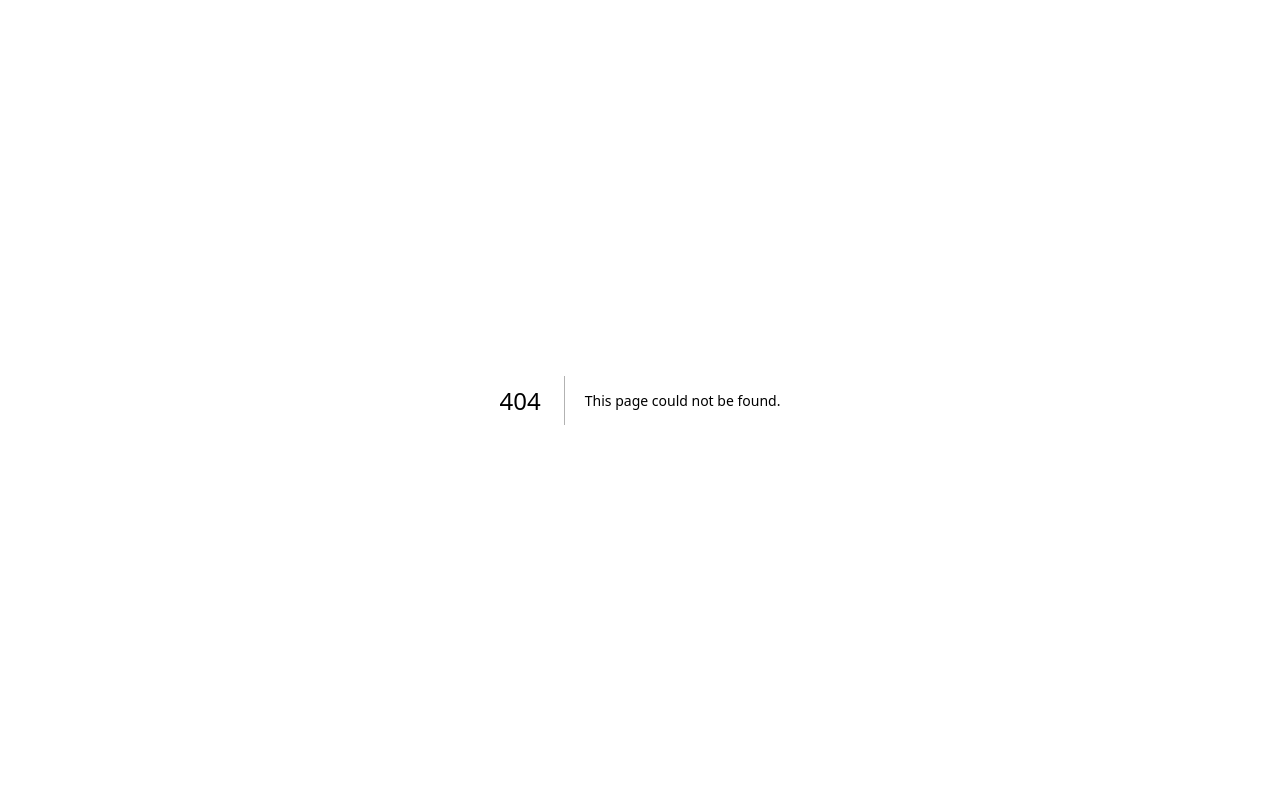
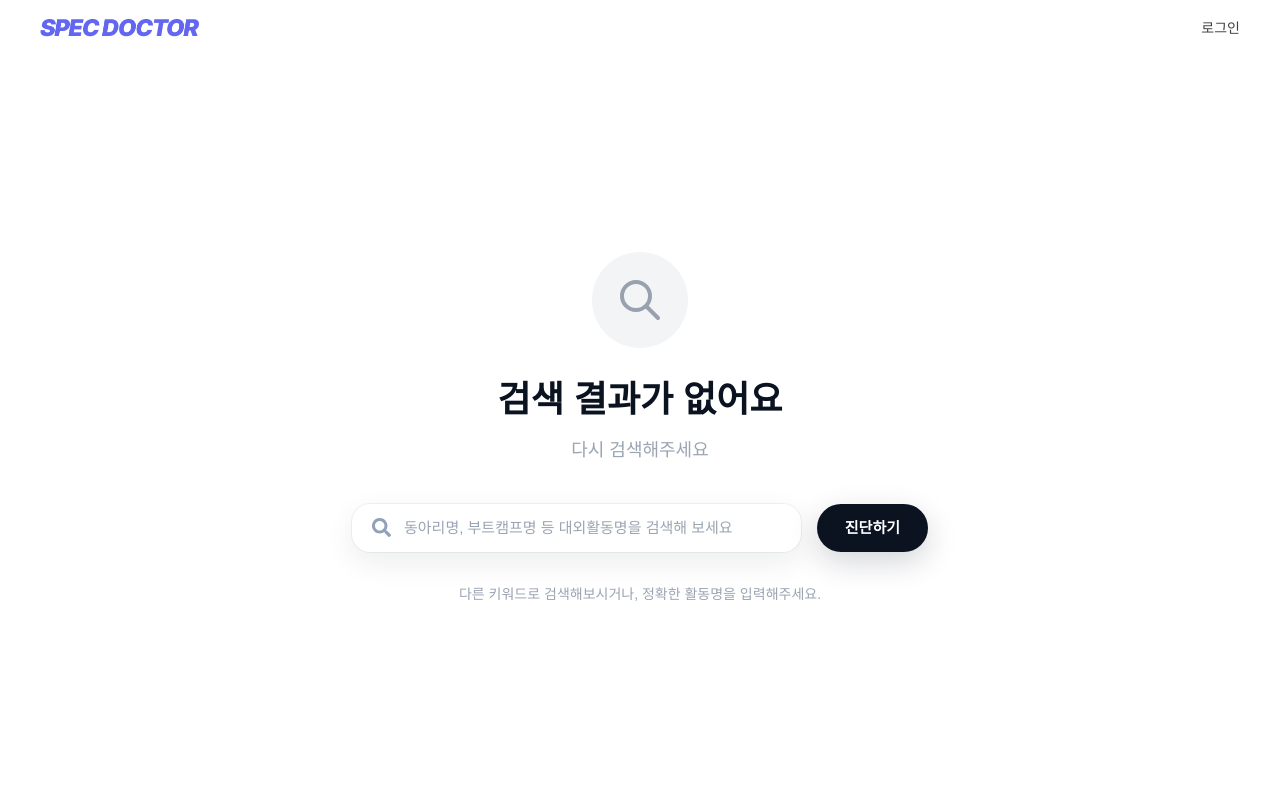
Before and after one commit to GDGoC-ONE-WAVE-Team-1/SpecDoctor-FE, a Next.js app: page /no-result in a window 1280 px wide. Before the commit this address had no page. Shown: the top 800 px of the page. Built offline with nearby package versions, Linux system fonts and the light colour scheme.

Commit message:
feat: add activity detail

```diff
--- /dev/null
+++ b/app/activity/[id]/page.tsx
@@ -0,0 +1,61 @@
+"use client";
+
+import { useParams } from "next/navigation";
+import { useEffect, useState } from "react";
+import Header from "@/app/components/header";
+
+export default function ActivityDetailPage() {
+  const params = useParams();
+  const activityId = params.id as string;
+  const [activityData, setActivityData] = useState<any>(null);
+
+  useEffect(() => {
+    // 세션 스토리지에서 검색 결과 데이터 가져오기
+    const storedData = sessionStorage.getItem('activityResult');
+    if (storedData) {
+      try {
+        const parsedData = JSON.parse(storedData);
+        setActivityData(parsedData);
+      } catch (error) {
+        console.error('Failed to parse activity data:', error);
+      }
+    }
+  }, []);
+
+  return (
+    <main className="min-h-screen bg-white">
+      <div className="min-h-screen bg-white flex flex-col">
+        {/* 헤더 */}
+        <header className="w-full">
+          <Header />
+        </header>
+
+        {/* 메인 컨텐츠 */}
+        <div className="flex-1 px-6 py-8">
+          <div className="max-w-7xl mx-auto">
+            <h1 className="text-3xl font-bold text-[#0B1220] mb-4">
+              활동 상세 페이지
+            </h1>
+            <p className="text-lg text-[#9AA4B2] mb-4">
+              Activity ID: {activityId}
+            </p>
+
+            {/* 검색 결과 데이터 표시 */}
+            {activityData && (
+              <div className="mt-4 p-4 bg-gray-50 rounded-lg">
+                <h2 className="text-xl font-semibold text-[#0B1220] mb-2">
+                  검색 결과 데이터:
+                </h2>
+                <pre className="text-sm text-[#9AA4B2] overflow-auto">
+                  {JSON.stringify(activityData, null, 2)}
+                </pre>
+              </div>
+            )}
+
+            {/* TODO: 여기에 활동 상세 정보를 표시하는 컴포넌트들을 추가하세요 */}
+          </div>
+        </div>
+      </div>
+    </main>
+  );
+}
--- a/app/components/SearchInput.tsx
+++ b/app/components/SearchInput.tsx
@@ -1,21 +1,112 @@
+"use client";
+
 import Image from "next/image";
+import { useState } from "react";
+import { useRouter } from "next/navigation";
+import { api } from "@/lib/apiClient";
+
+interface SearchRequest {
+  activityName: string;
+}
+
+interface SearchResponse {
+  isValid: boolean;
+  result: any;
+}
 
 export default function SearchInput() {
-    return (
+  const router = useRouter();
+  const [searchQuery, setSearchQuery] = useState("");
+  const [isLoading, setIsLoading] = useState(false);
+  const [error, setError] = useState<string | null>(null);
+
+  const handleSearch = async () => {
+    if (!searchQuery.trim()) {
+      setError("검색어를 입력해주세요.");
+      return;
+    }
+
+    setIsLoading(true);
+    setError(null);
+
+    try {
+      const response = await api.get<SearchResponse>(
+        `/api/v1/activity/search?activityName=${searchQuery.trim()}`,
+      );
+
+      if (response.result) {
+        // 검색 결과의 result 전체를 세션 스토리지에 저장
+        sessionStorage.setItem('activityResult', JSON.stringify(response.result));
+
+        // 검색 결과의 result를 사용해서 결과 페이지로 이동
+        const activityName = response.result.name;
+        router.push(`/activity/${activityName}`);
+      } else {
+        // 검색 결과가 없으면 검색 결과 없음 페이지로 이동
+        router.push(`/no-result?q=${encodeURIComponent(searchQuery.trim())}`);
+      }
+    } catch (err) {
+      const errorMessage = err instanceof Error ? err.message : "검색 중 오류가 발생했습니다.";
+      setError(errorMessage);
+      console.error("검색 오류:", err);
+    } finally {
+      setIsLoading(false);
+    }
+  };
+
+  const handleKeyPress = (e: React.KeyboardEvent<HTMLInputElement>) => {
+    if (e.key === "Enter" && !isLoading) {
+      handleSearch();
+    }
+  };
+
+  return (
+    <div className="flex w-full flex-col gap-2">
       <div className="flex w-full items-center gap-4">
         <div className="flex h-12 flex-1 items-center gap-3 rounded-[18px] bg-white px-5 shadow-[0_10px_30px_rgba(15,23,42,0.08)] ring-1 ring-black/5 transition focus-within:ring-2 focus-within:ring-[#4B6BFF]/40">
           <Image src="/icons/search_icon.svg" alt="Search Icon" width={20} height={20} />
           <input
             className="w-full bg-transparent text-[15px] text-[#0B1220] placeholder:text-[#9AA4B2] focus:outline-none"
             placeholder="동아리명, 부트캠프명 등 대외활동명을 검색해 보세요"
+            value={searchQuery}
+            onChange={(e) => setSearchQuery(e.target.value)}
+            disabled={isLoading}
           />
         </div>
         <button
           type="button"
-          className="h-12 whitespace-nowrap rounded-full bg-[#0B1220] px-7 text-[15px] font-semibold text-white shadow-[0_10px_30px_rgba(15,23,42,0.18)] hover:bg-[#0B1220]/50 transition-colors"
+          onClick={handleSearch}
+          disabled={isLoading}
+          className="h-12 whitespace-nowrap rounded-full bg-[#0B1220] px-7 text-[15px] font-semibold text-white shadow-[0_10px_30px_rgba(15,23,42,0.18)] hover:bg-[#0B1220]/50 transition-colors disabled:opacity-50 disabled:cursor-not-allowed flex items-center justify-center gap-2"
         >
-          진단하기
+          {isLoading && (
+            <svg
+              className="animate-spin h-4 w-4 text-white"
+              xmlns="http://www.w3.org/2000/svg"
+              fill="none"
+              viewBox="0 0 24 24"
+            >
+              <circle
+                className="opacity-25"
+                cx="12"
+                cy="12"
+                r="10"
+                stroke="currentColor"
+                strokeWidth="4"
+              ></circle>
+              <path
+                className="opacity-75"
+                fill="currentColor"
+                d="M4 12a8 8 0 018-8V0C5.373 0 0 5.373 0 12h4zm2 5.291A7.962 7.962 0 014 12H0c0 3.042 1.135 5.824 3 7.938l3-2.647z"
+              ></path>
+            </svg>
+          )}
+          {isLoading ? "검색 중..." : "진단하기"}
         </button>
       </div>
-    );
-  }
+      {error && (
+        <p className="text-sm text-red-500 px-1">{error}</p>
+      )}
+    </div>
+  );
+}
--- /dev/null
+++ b/app/no-result/page.tsx
@@ -0,0 +1,76 @@
+"use client";
+
+import { useSearchParams } from "next/navigation";
+import Image from "next/image";
+import Header from "../components/header";
+import SearchInput from "../components/SearchInput";
+
+export default function NoResultPage() {
+  const searchParams = useSearchParams();
+  const searchQuery = searchParams.get("q") || "";
+
+  return (
+    <main className="min-h-screen bg-white">
+      <div className="min-h-screen bg-white flex flex-col">
+        {/* 헤더 */}
+        <header className="w-full">
+
+            <Header />
+        </header>
+
+        {/* 메인 컨텐츠 */}
+        <div className="flex-1 flex items-center justify-center px-6 py-20">
+          <div className="w-full max-w-2xl mx-auto text-center">
+            {/* 아이콘 또는 이미지 */}
+            <div className="mb-8 flex justify-center">
+              <div className="w-24 h-24 rounded-full bg-gray-100 flex items-center justify-center">
+                <svg
+                  className="w-12 h-12 text-gray-400"
+                  fill="none"
+                  stroke="currentColor"
+                  viewBox="0 0 24 24"
+                  xmlns="http://www.w3.org/2000/svg"
+                >
+                  <path
+                    strokeLinecap="round"
+                    strokeLinejoin="round"
+                    strokeWidth={2}
+                    d="M21 21l-6-6m2-5a7 7 0 11-14 0 7 7 0 0114 0z"
+                  />
+                </svg>
+              </div>
+            </div>
+
+            {/* 메시지 */}
+            <h1 className="text-3xl md:text-4xl font-bold text-[#0B1220] mb-4">
+              검색 결과가 없어요
+            </h1>
+            <p className="text-lg text-[#9AA4B2] mb-2">
+              다시 검색해주세요
+            </p>
+
+            {/* 검색어 표시 */}
+            {searchQuery && (
+              <div className="mb-8">
+                <p className="text-sm text-[#9AA4B2] mb-2">검색어:</p>
+                <p className="text-base font-semibold text-[#0B1220]">
+                  &quot;{searchQuery}&quot;
+                </p>
+              </div>
+            )}
+
+            {/* 검색 입력 */}
+            <div className="mt-10 max-w-xl mx-auto">
+              <SearchInput />
+            </div>
+
+            {/* 안내 메시지 */}
+            <p className="mt-8 text-sm text-[#9AA4B2]">
+              다른 키워드로 검색해보시거나, 정확한 활동명을 입력해주세요.
+            </p>
+          </div>
+        </div>
+      </div>
+    </main>
+  );
+}
```
